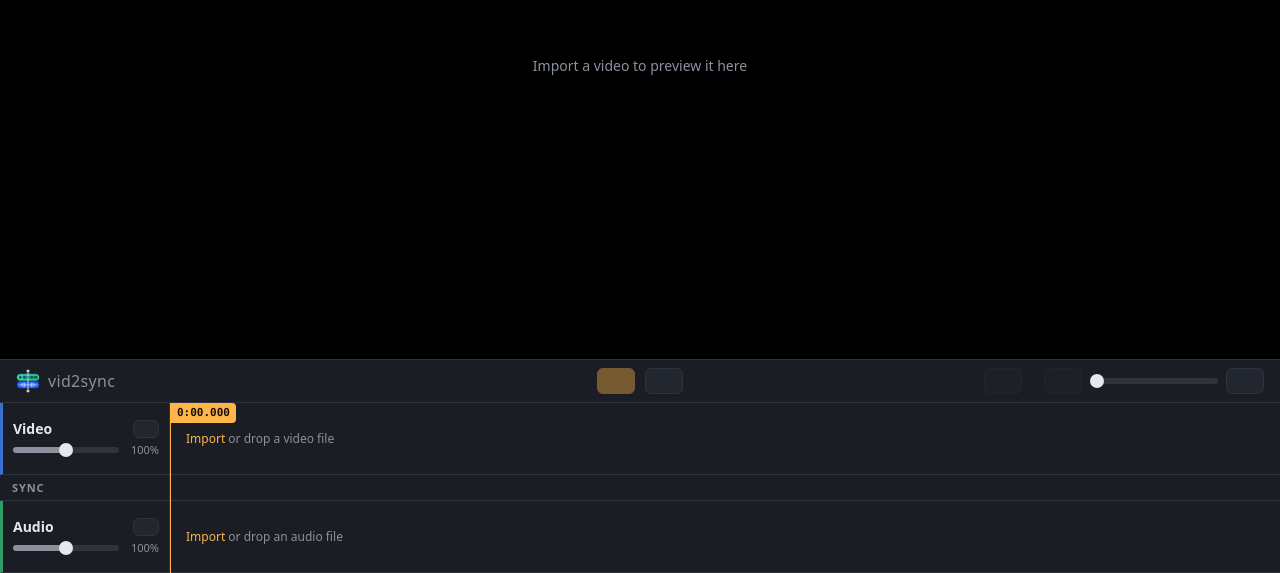
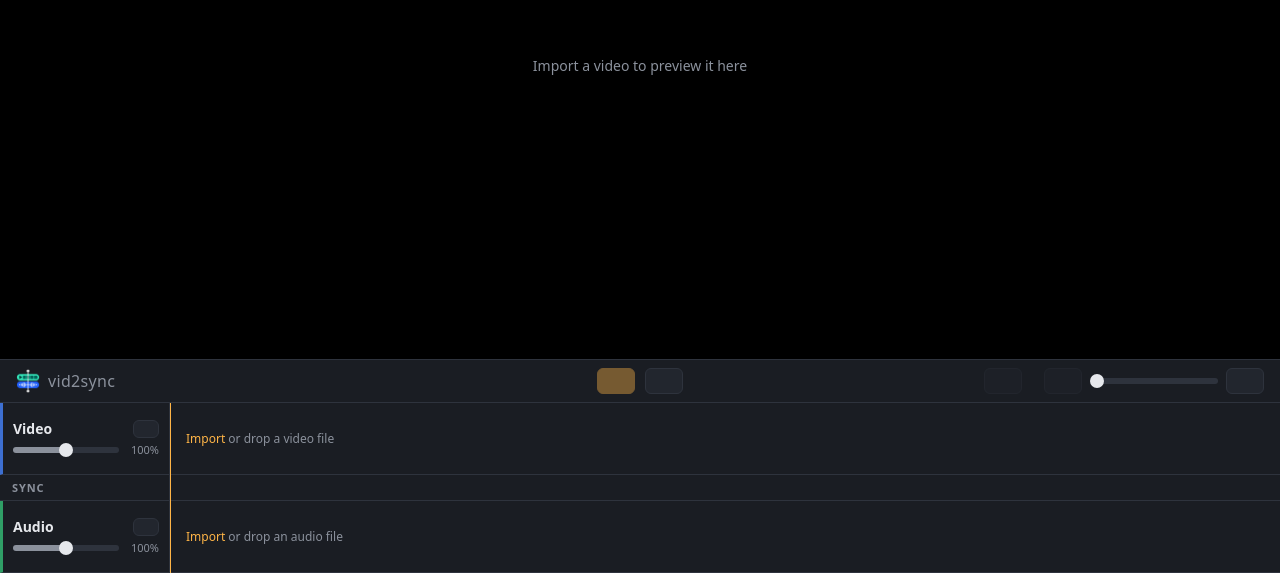
Before and after one commit to tu4mo/vid2sync, a React (Vite) app: page / in a window 1280 px wide. Shown: the part 227-800 px from the top of the page. Built offline with nearby package versions, Linux system fonts and the light colour scheme; some icons are missing; a web font is replaced by a local one.

Commit message:
Remove the time field from the playhead

```diff
--- a/src/lib/time.ts
+++ b/src/lib/time.ts
@@ -1,21 +1,3 @@
-/** Formats seconds as `m:ss.mmm`, e.g. `62.5` as `1:02.500`. */
-export function formatTime(t: number): string {
-  const sign = t < 0 ? '-' : ''
-  const abs = Math.abs(t)
-  const m = Math.floor(abs / 60)
-  const s = abs - m * 60
-  return `${sign}${m}:${s.toFixed(3).padStart(6, '0')}`
-}
-
-/** Reads a typed time such as `1:02.5`, `62.5` or `0:01:02.5`; null if it isn't one. */
-export function parseTime(text: string): number | null {
-  const parts = text.trim().split(':')
-  if (parts.some((p) => !/^\d*\.?\d+$|^\d+\.$/.test(p.trim()))) {
-    return null
-  }
-  return parts.reduce((t, p) => t * 60 + Number(p), 0)
-}
-
 /** Moves `t` onto the nearest of `targets` within `tolerance`, or leaves it as is. */
 export function snapTo(
   t: number,
--- a/src/panels/Timeline/Playhead.tsx
+++ b/src/panels/Timeline/Playhead.tsx
@@ -1,72 +1,16 @@
-import { useRef, useState, type KeyboardEvent } from 'react'
-
-import { formatTime, parseTime } from '../../lib/time'
-
-// Room the time needs to the right of the line before it flips to the left, so it doesn't widen the scroll area.
-const FLAG_WIDTH = 80
-
 type Props = {
   time: number
   pixelsPerSecond: number
-  /** The latest time you can type in. */
-  max: number
-  onSeek: (t: number) => void
 }
 
-/**
- * The vertical line marking the current playback position, flagged with the time on top.
- * Clicking the time lets you type one to jump to.
- */
-export function Playhead({ time, pixelsPerSecond, max, onSeek }: Props) {
-  const [draft, setDraft] = useState<string | null>(null)
-  const cancelled = useRef(false)
-  const flip = (max - time) * pixelsPerSecond < FLAG_WIDTH
-
-  function onKeyDown(e: KeyboardEvent<HTMLInputElement>) {
-    if (e.key === 'Enter') {
-      e.currentTarget.blur()
-    } else if (e.key === 'Escape') {
-      cancelled.current = true
-      e.currentTarget.blur()
-    }
-  }
-
+/** The vertical line marking the current playback position. */
+export function Playhead({ time, pixelsPerSecond }: Props) {
   return (
     <div
       className="pointer-events-none absolute inset-y-0 z-3 w-0 -translate-x-px border-l-2 border-accent"
       style={{ left: time * pixelsPerSecond }}
-    >
-      {/* The flag sits against the line, but the field inside starts a little away from it, so
-          the second click of a double-click on the timeline (after the first moved the playhead
-          under the cursor) still lands on the timeline. */}
-      <div
-        className={`absolute top-0 flex bg-accent px-0.5 ${flip ? 'right-0.5 rounded-l-sm' : 'left-0 rounded-r-sm'}`}
-      >
-        {/* Always the same field, so it looks the same whether you're typing in it or not. */}
-        <input
-          className="pointer-events-auto field-sizing-content min-w-[8ch] cursor-text bg-transparent px-1 py-0.5 font-mono text-2xs font-semibold whitespace-nowrap text-[#1a1206] tabular-nums outline-none not-supports-[field-sizing:content]:w-20 selection:bg-[#1a1206]/20"
-          aria-label="Playhead time"
-          title="Click to type a time"
-          data-testid="clock"
-          value={draft ?? formatTime(time)}
-          // Keep the timeline from scrubbing under the field.
-          onPointerDown={(e) => e.stopPropagation()}
-          onFocus={(e) => {
-            setDraft(formatTime(time))
-            e.currentTarget.select()
-          }}
-          onChange={(e) => setDraft(e.target.value)}
-          onKeyDown={onKeyDown}
-          onBlur={() => {
-            const t = draft === null ? null : parseTime(draft)
-            if (!cancelled.current && t !== null) {
-              onSeek(Math.min(t, max))
-            }
-            cancelled.current = false
-            setDraft(null)
-          }}
-        />
-      </div>
-    </div>
+      data-testid="playhead"
+      data-time={time}
+    />
   )
 }
--- a/src/panels/Timeline/Timeline.tsx
+++ b/src/panels/Timeline/Timeline.tsx
@@ -335,16 +335,7 @@ export function Timeline({
             )
           })}
 
-          <Playhead
-            time={time}
-            pixelsPerSecond={pixelsPerSecond}
-            max={visibleSeconds}
-            onSeek={(t) => {
-              onSeek(t)
-              // Bring a typed time into view.
-              reveal(t)
-            }}
-          />
+          <Playhead time={time} pixelsPerSecond={pixelsPerSecond} />
         </div>
       </div>
     </div>
```
Also changed, not shown: 2 other files (tests, documents, lock files or other folders).
